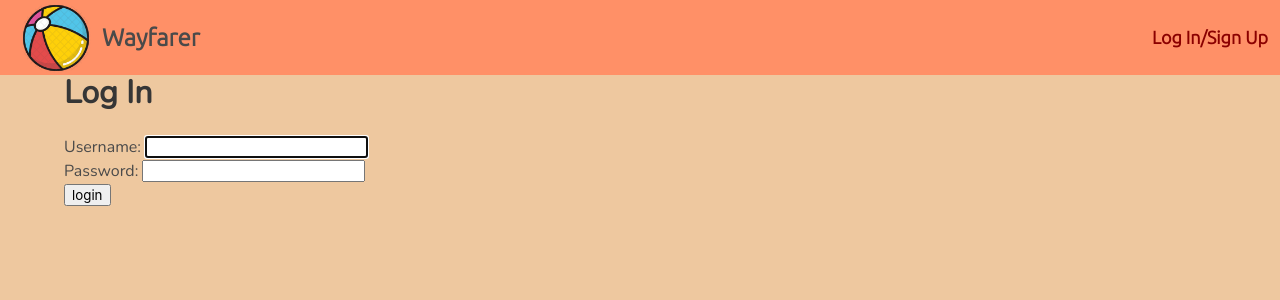
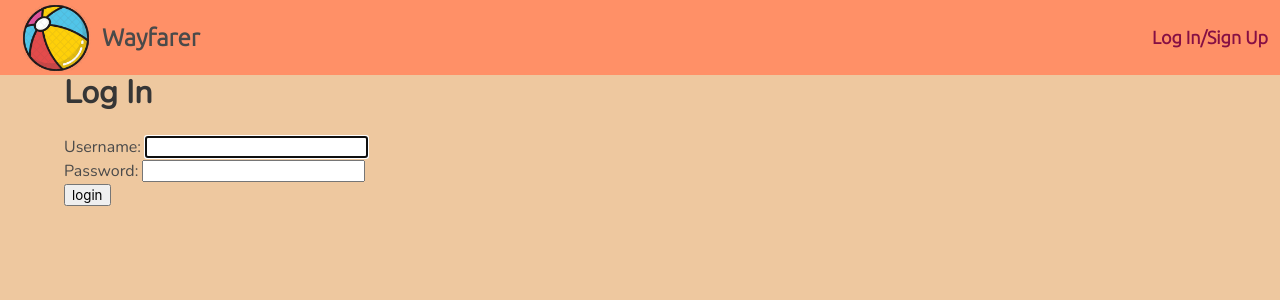
Before and after one commit to joshdaos/Wayfarer, a Django app: page /accounts/login/ in a window 1280 px wide, with the pointer over the restyled element. Shown: the top 300 px of the page. Run offline with Django 3.2, Linux system fonts and the light colour scheme; some libraries are stand-ins or nearby versions.

Commit message:
Final tinkerings

```diff
--- a/main_app/static/styles/main.css
+++ b/main_app/static/styles/main.css
@@ -234,3 +234,7 @@ a.button.is-info {
  .navbar-item {
      color: white;
  }
+
+ #login.navbar-item:hover {
+    color: #860f44;
+}
```
